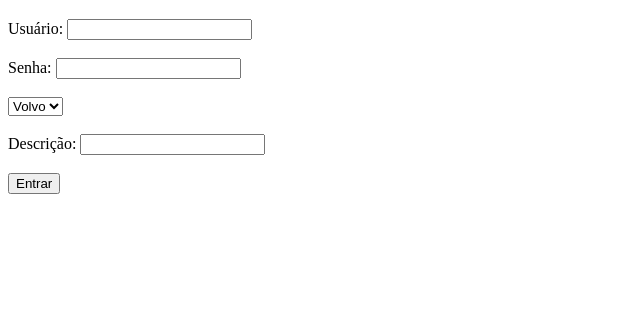
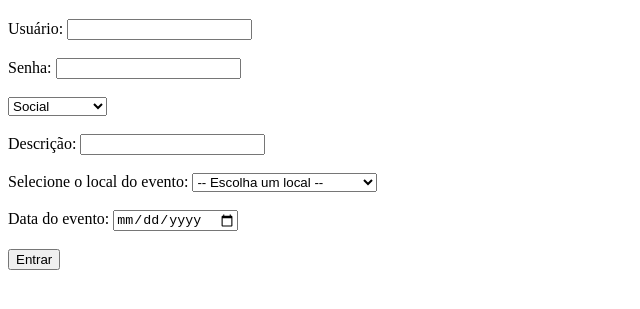
Before and after one commit to Caio-Oliviera/Projeto-Colaborativo-com-Git-e-GitHub, a plain HTML site: page cadastro_eventos.html in a window 1280 px wide. Shown: the part 61-370 px from the top of the page, without its empty margins (0-640 px from the left). Drawn offline with Linux system fonts and the light colour scheme.

Commit message:
Adição dos campos de local e data

```diff
--- a/cadastro_eventos.html
+++ b/cadastro_eventos.html
@@ -19,12 +19,12 @@
 
         <br><br>
 
-        <select name="tipo de evento">
-        <option value="social">Volvo</option>
-        <option value="coorporativo">Saab</option>
-        <option value="acadêmico">Fiat</option>
-        <option value="cultural">Audi</option>
-        <option value="esportivo">Audi</option>
+        <select name="tipo de evento" id ="tipo-evento">
+            <option value="social">Social</option>
+            <option value="coorporativo">Coorporativo</option>
+            <option value="acadêmico">Acadêmico</option>
+            <option value="cultural">Cultural</option>
+            <option value="esportivo">Esportivo</option>
         </select>
 
         <br><br>
@@ -34,6 +34,28 @@
 
         <br><br>
 
+        <label for="local-evento">Selecione o local do evento:</label>
+        <select name="local do evento" id="local-evento">
+            <option value="">-- Escolha um local --</option>
+            <option value="pelourinho">Pelourinho (Salvador)</option>
+            <option value="farol_da_barra">Farol da Barra (Salvador)</option>
+            <option value="porto_seguro">Porto Seguro</option>
+            <option value="itacare">Itacaré</option>
+            <option value="chapadadiamantina">Chapada Diamantina</option>
+            <option value="morro_de_sao_paulo">Morro de São Paulo</option>
+            <option value="praia_do_forte">Praia do Forte</option>
+            <option value="ilheus">Ilhéus</option>
+            <option value="trancoso">Trancoso</option>
+            <option value="bonfim">Igreja do Bonfim (Salvador)</option>
+        </select>
+
+        <br><br>
+
+        <label for="data-evento">Data do evento:</label>
+        <input type="date" name="data_do_evento" id="data-evento" required>
+
+        <br><br>
+
         <button type="submit">Entrar</button>
     </form>
 
```
